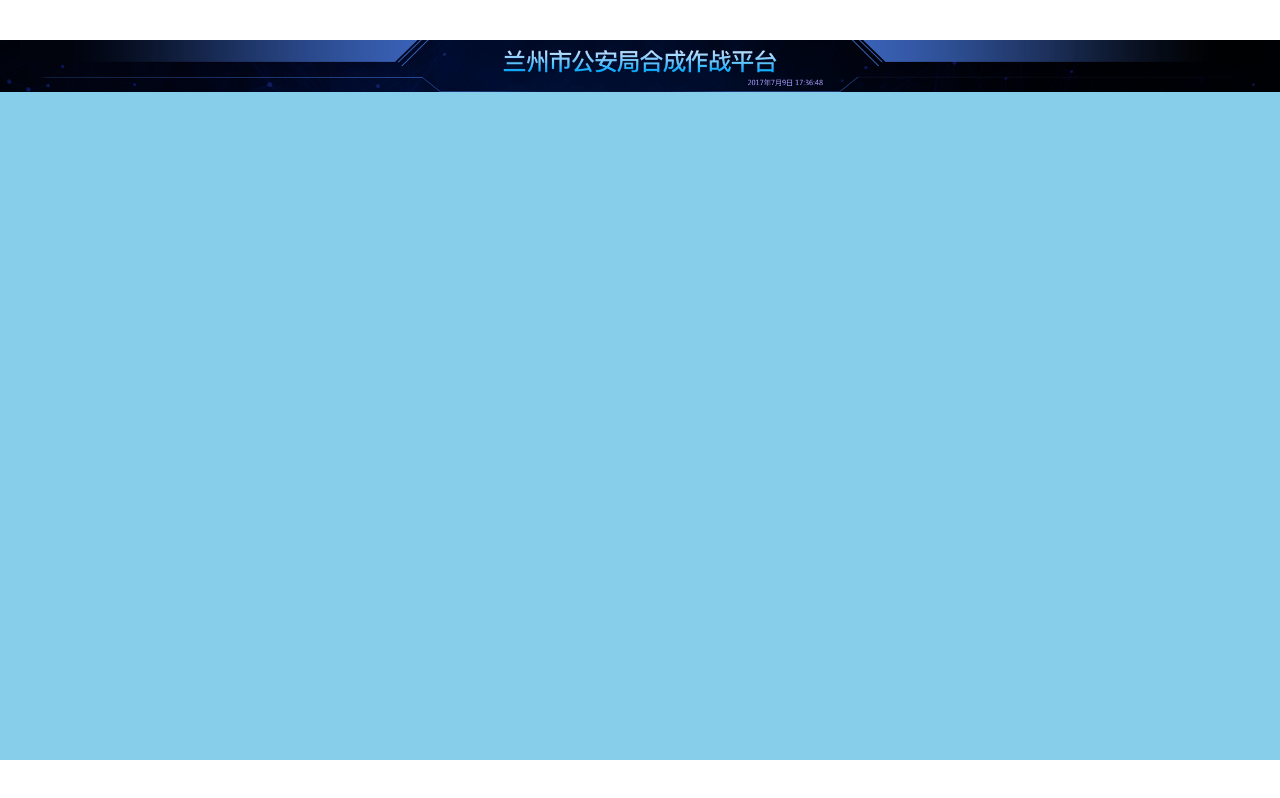
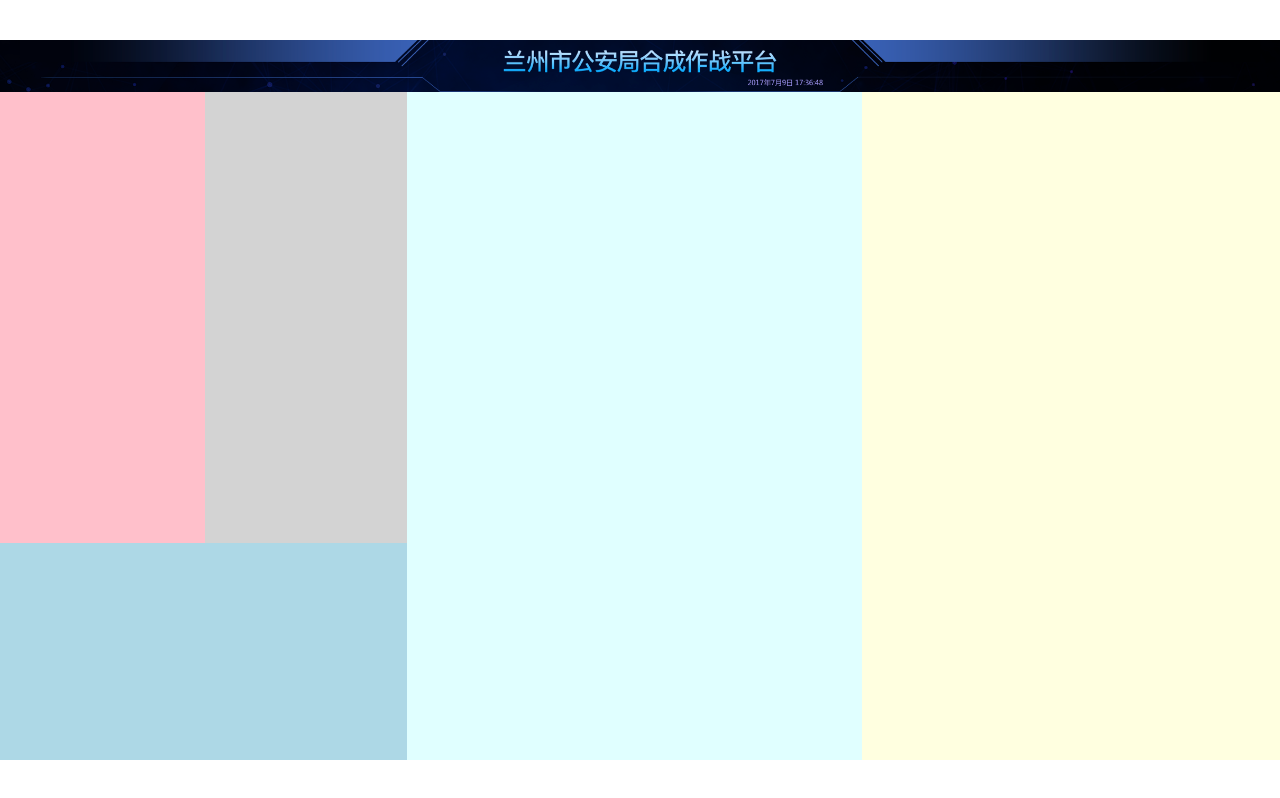
Before and after one commit to Rinsann/react-big-screen, a React (Vite) app: page /#/ in a window 1280 px wide. Built offline with nearby package versions, Linux system fonts and the light colour scheme.

Commit message:
make grids

```diff
--- a/src/pages/home.scss
+++ b/src/pages/home.scss
@@ -1,8 +1,46 @@
 @import "../shared/helper";
 
 .home {
-  header {
+  flex: 1;
+  height: 100%;
+  display: flex;
+  flex-direction: column;
+
+  > header {
     height: px(99);
     background-size: cover;
   }
+
+  > main {
+    flex: 1;
+    display: grid;
+    grid-template:
+      "box1 box2 box4 box5" 755fr
+      "box3 box3 box4 box5" 363fr / 366fr 361fr 811fr 747fr;
+
+    > .section1 {
+      grid-area: box1;
+      background: pink;
+    }
+
+    > .section2 {
+      grid-area: box2;
+      background: lightgray;
+    }
+
+    > .section3 {
+      grid-area: box3;
+      background: lightblue;
+    }
+
+    > .section4 {
+      grid-area: box4;
+      background: lightcyan;
+    }
+
+    > .section5 {
+      grid-area: box5;
+      background: lightyellow;
+    }
+  }
 }
--- a/src/pages/home.tsx
+++ b/src/pages/home.tsx
@@ -7,6 +7,13 @@ export const Home = () => {
   return (
     <div className="home">
       <header style={{backgroundImage: `url(${headerBg})`}}></header>
+      <main>
+        <section className="section1"></section>
+        <section className="section2"></section>
+        <section className="section3"></section>
+        <section className="section4"></section>
+        <section className="section5"></section>
+      </main>
     </div>
   );
 };
--- a/src/shared/style.scss
+++ b/src/shared/style.scss
@@ -37,4 +37,10 @@ body {
 #root {
   margin: 0 auto;
   background: skyblue;
+  display: flex;
+  flex-direction: column;
 }
+
+.App {
+  flex: 1
+}
```
